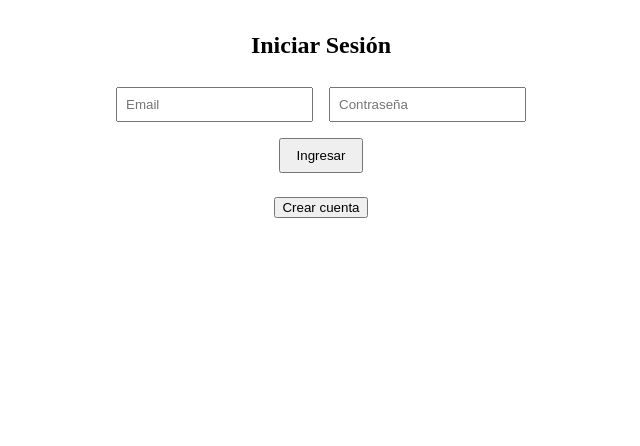
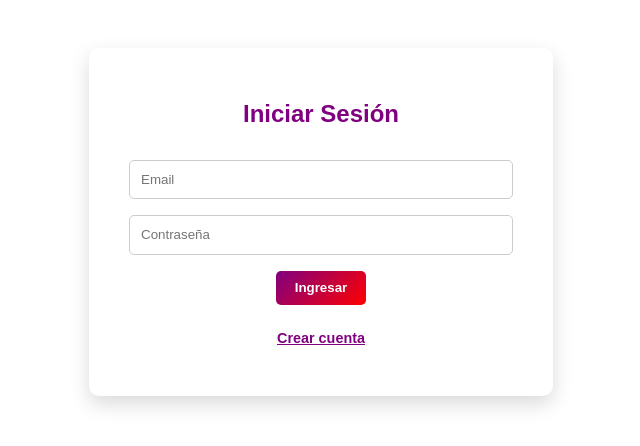
Before and after one commit to Alejandro20983/TODO-APP, a React (Vite) app: page / in a window 1280 px wide. Shown: the top 446 px of the page, without its empty margins (319-959 px from the left). Built offline with nearby package versions, Linux system fonts and the light colour scheme; no server answers.

Commit message:
nueva actu

```diff
--- a/src/components/Login.jsx
+++ b/src/components/Login.jsx
@@ -6,7 +6,7 @@ function Login() {
   const { login, register } = useUser();
   const [email, setEmail] = useState("");
   const [password, setPassword] = useState("");
-  const [mode, setMode] = useState("login"); // login o register
+  const [mode, setMode] = useState("login");
   const [error, setError] = useState("");
 
   const handleSubmit = async (e) => {
@@ -24,7 +24,7 @@ function Login() {
   };
 
   return (
-    <div style={{ textAlign: "center", marginTop: "2rem" }}>
+    <div className="login-container">
       <h2>{mode === "login" ? "Iniciar Sesión" : "Registro"}</h2>
       <form onSubmit={handleSubmit}>
         <input
@@ -32,7 +32,6 @@ function Login() {
           placeholder="Email"
           value={email}
           onChange={(e) => setEmail(e.target.value)}
-          style={{ padding: "0.5rem", margin: "0.5rem" }}
           required
         />
         <input
@@ -40,17 +39,16 @@ function Login() {
           placeholder="Contraseña"
           value={password}
           onChange={(e) => setPassword(e.target.value)}
-          style={{ padding: "0.5rem", margin: "0.5rem" }}
           required
         />
         <div>
-          <button type="submit" style={{ padding: "0.5rem 1rem", margin: "0.5rem" }}>
+          <button type="submit" className="btn-submit">
             {mode === "login" ? "Ingresar" : "Registrar"}
           </button>
         </div>
-        {error && <p style={{ color: "red" }}>{error}</p>}
+        {error && <p className="error">{error}</p>}
       </form>
-      <button onClick={() => setMode(mode === "login" ? "register" : "login")} style={{ marginTop: "1rem" }}>
+      <button className="btn-toggle" onClick={() => setMode(mode === "login" ? "register" : "login")}>
         {mode === "login" ? "Crear cuenta" : "Volver a iniciar sesión"}
       </button>
     </div>
```
